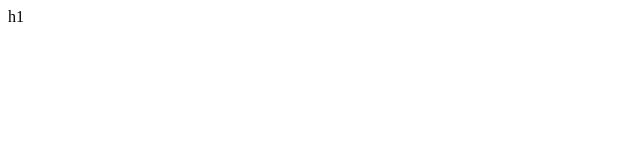
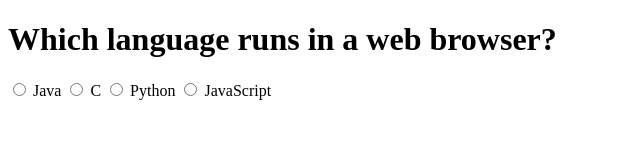
Before and after one commit to acciojob/quiz-Nikk45, a website: page main.html in a window 1280 px wide. Shown: the whole page, without its empty margins (0-640 px from the left). Drawn offline with Linux system fonts and the light colour scheme.

Commit message:
created a submission

```diff
--- a/main.html
+++ b/main.html
@@ -8,7 +8,22 @@
 
 <body>
 	<!-- the entire body must be written by student -->
-	h1
+<div class="quiz-container" id="quiz">
+	<h1 id="question">Which language runs in a web browser?</h1>
+	<input type="radio" name="click" id="a">
+	<label for="a" id=a_text>Java</label>
+
+	<input type="radio" id="b" name="click">
+	<label for="b" id=b_text>C</label>
+
+	<input type="radio" id="c" name="click">
+	<label for="c" id=c_text>Python</label>
+
+	<input type="radio" id="d" name="click">
+	<label for="d" id=d_text>JavaScript</label>
+</div>
+
+
     <script type="text/javascript" src="./script.js">
 </script>
 
```
